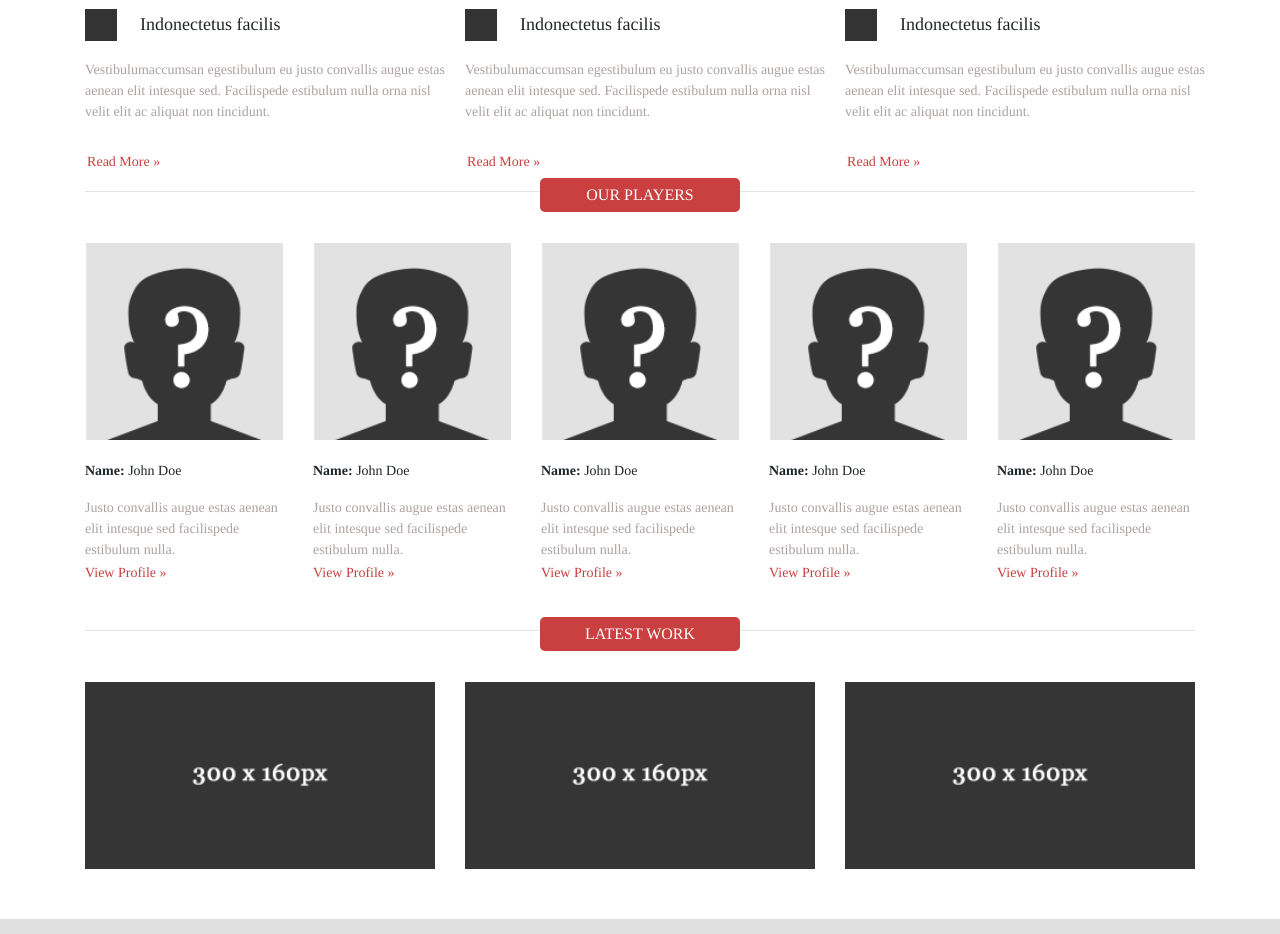
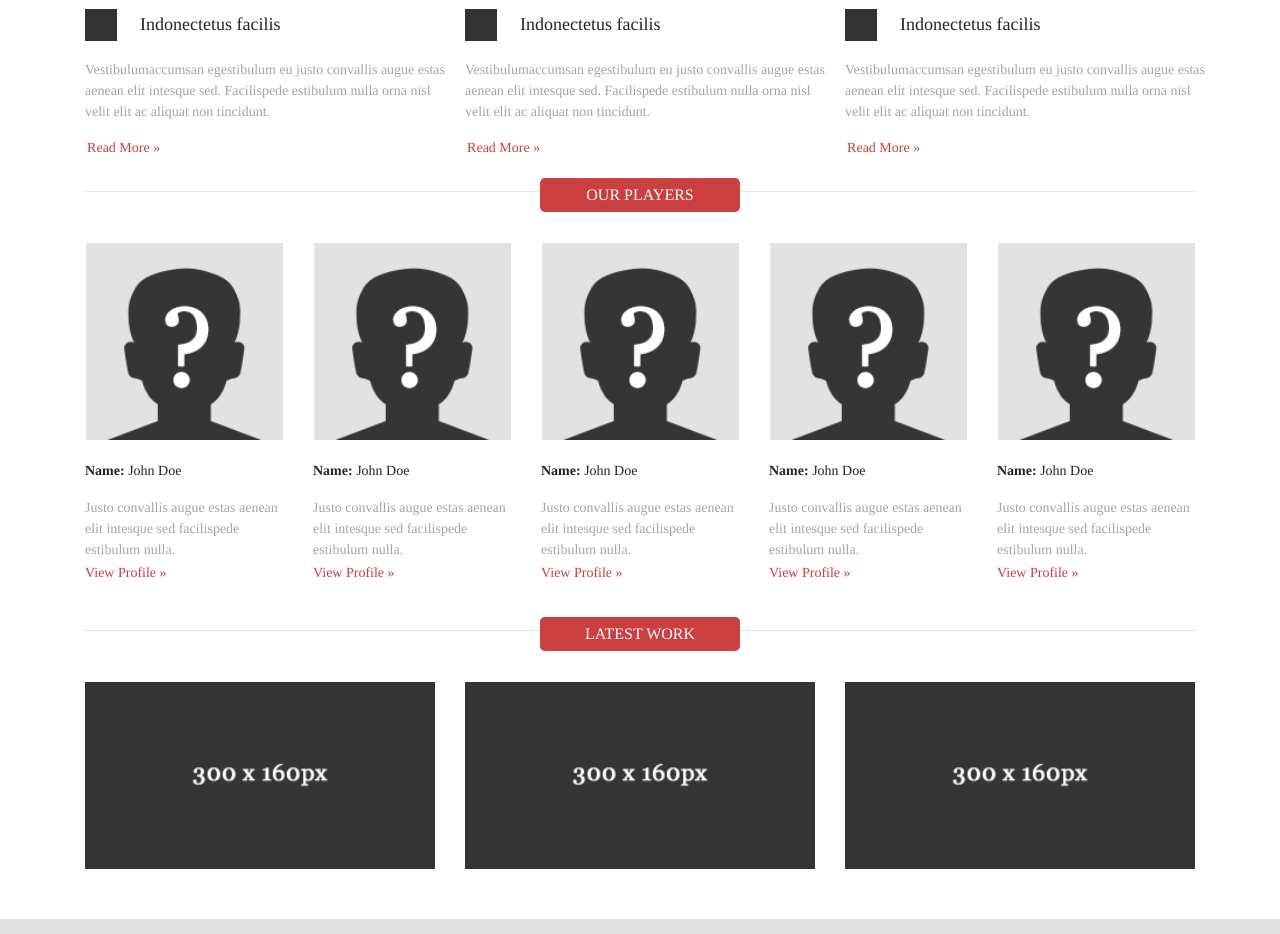
Before and after one commit to LongVuTran/composition, a plain HTML site: page index.html in a window 1280 px wide. Shown: the part 840-1774 px from the top of the page. Drawn offline with Linux system fonts and the light colour scheme.

Commit message:
modified css

```diff
--- a/css/styles.css
+++ b/css/styles.css
@@ -140,8 +140,8 @@ header {
 .item-services a {
     position: absolute;
     left: 4.5%;
-    top: 350%;
-    margin-top: 30px;
+    top: 400%;
+    margin-top: 0px;
     font-size: 14px;
     color: #ca3f3f;
 }
```
